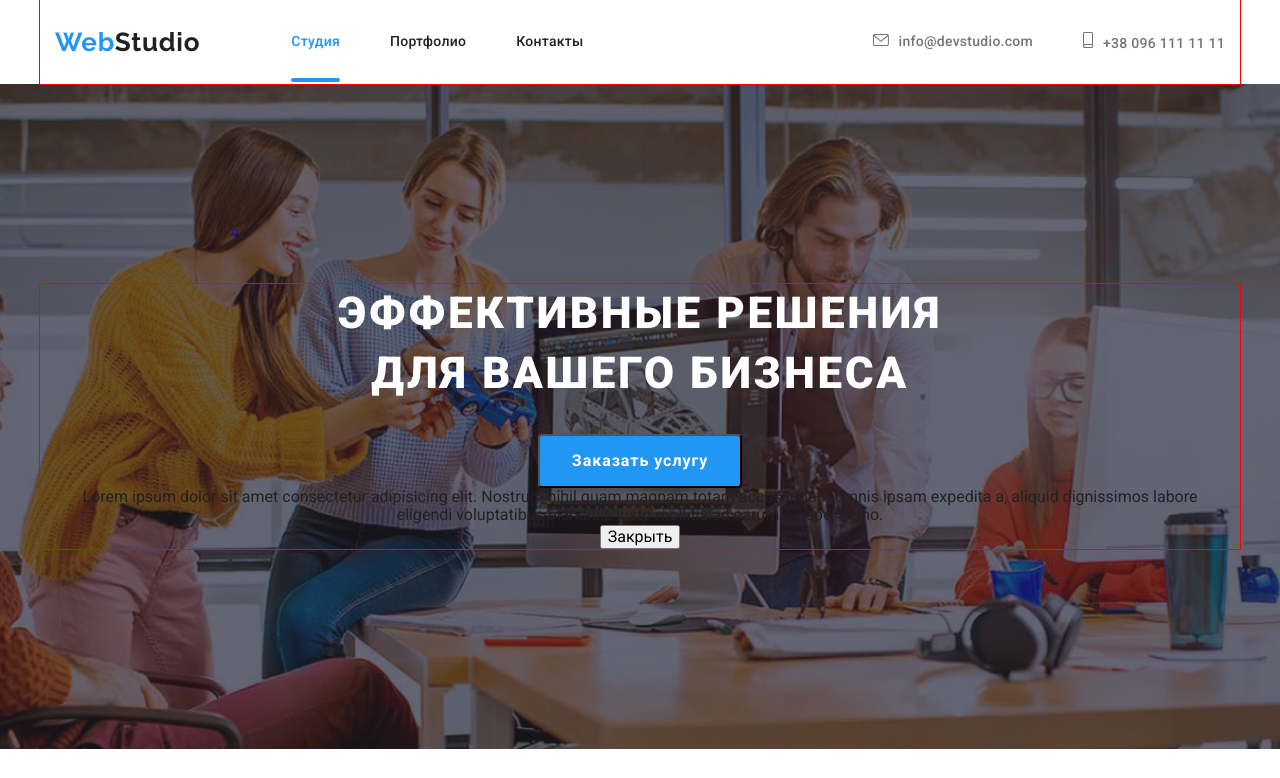
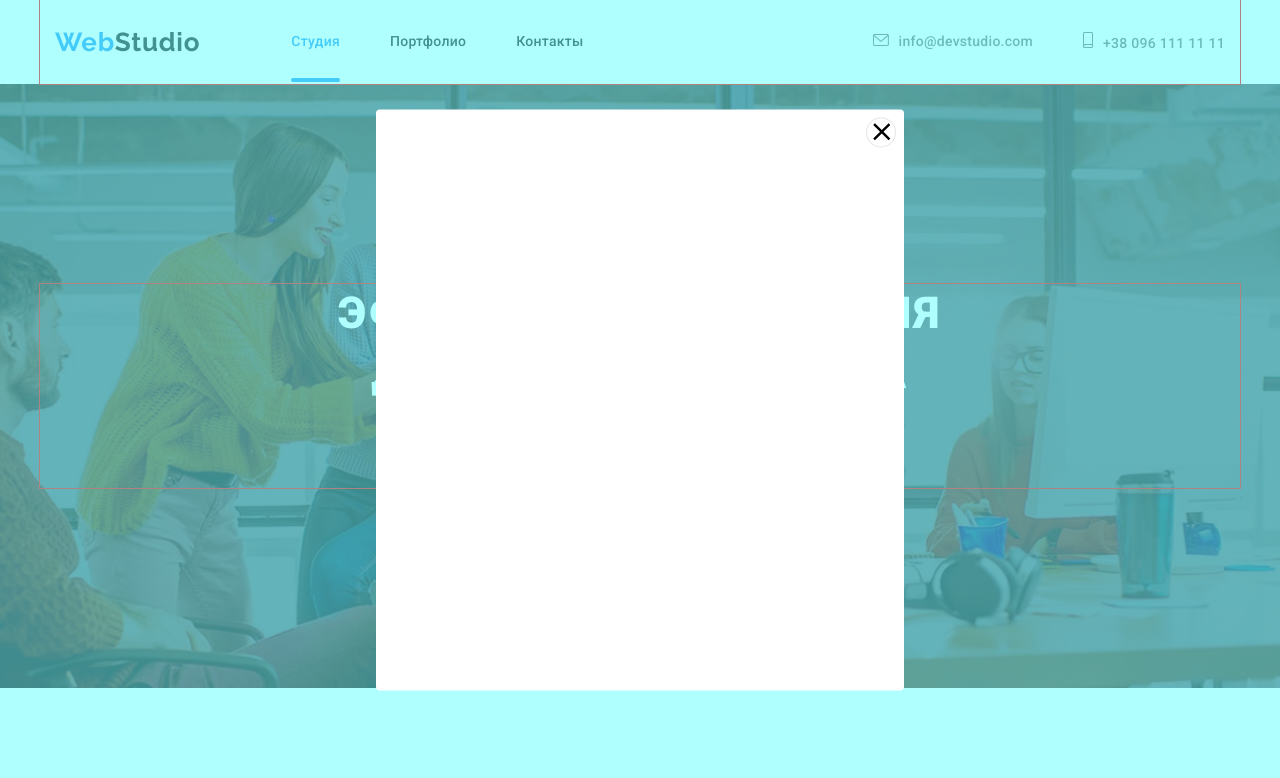
Before and after one commit to SergeyPochapskiy/goit-markup-hw-05, a plain HTML site: page index.html in a window 1280 px wide. Both pictures are taken after a click on the button "Заказать услугу". Shown: the top 778 px of the page. Drawn offline with nearby package versions, Linux system fonts and the light colour scheme.

Commit message:
модалка

```diff
--- a/css/styles.css
+++ b/css/styles.css
@@ -200,6 +200,7 @@ body {
     text-align: center;
 
 
+
 }
 
 
@@ -219,6 +220,7 @@ body {
     max-width: 696px;
 
 
+
 }
 
 .hero-btn {
@@ -236,6 +238,61 @@ body {
     background: var(--accent-color);
     box-shadow: 0px 4px 4px rgba(0, 0, 0, 0.15);
     border-radius: 4px;
+
+
+}
+
+.backdrop {
+    position: fixed;
+    top: 0;
+    left: 0;
+    width: 100%;
+    height: 100%;
+    background-color: rgba(100, 255, 255, 0.509);
+}
+
+.backdrop.is-hidden {
+    visibility: hidden;
+    opacity: 0;
+    pointer-events: none;
+}
+
+.modal {
+    display: flex;
+    justify-content: flex-end;
+    position: absolute;
+    top: 50%;
+    left: 50%;
+    transform: translate(-50%, -50%); translateX(0px);
+
+    width: 528px;
+    height: 581px;
+    border-radius: 4px;
+
+    opacity: 1;
+    background-color: var(--primary-bacground-color);
+}
+
+.backdrop.is-hidden .modal {
+    transform: translate(-50%, -50%) translateX(-150px);
+}
+
+.modal-button {
+    width: 30px;
+    height: 30px;
+    margin-top: 8px;
+    margin-right: 8px;
+    padding: 6px;
+    border-radius: 50%;
+    background-image: url(../images/close-black.svg);
+    background-repeat: no-repeat;
+    background-size: contain;
+    background-color: #FFFFFF;
+    border: 1px solid rgba(0, 0, 0, 0.1);
+
+
+
+
 
 }
 
--- a/index.html
+++ b/index.html
@@ -67,16 +67,13 @@
       <section class="hero">
         <div class="container">
           <h1 class="hero-title">Эффективные решения для вашего бизнеса</h1>
-          <button data-modal-open class="hero-btn">Заказать услугу</button>
+          <button data-modal-open class="hero-btn" type="button">
+            Заказать услугу
+          </button>
           <div class="backdrop is-hidden" data-modal>
             <div class="modal">
-              <p>
-                Lorem ipsum dolor sit amet consectetur adipisicing elit. Nostrum
-                nihil quam magnam totam accusantium omnis ipsam expedita a,
-                aliquid dignissimos labore eligendi voluptatibus blanditiis
-                iusto mollitia ad earum! Saepe, nemo.
-              </p>
-              <button data-modal-close>Закрыть</button>
+              <p></p>
+              <button class="modal-button" data-modal-close></button>
             </div>
           </div>
         </div>
```
Also changed, not shown: images/clock.svg (added), images/close-black.svg (added).
